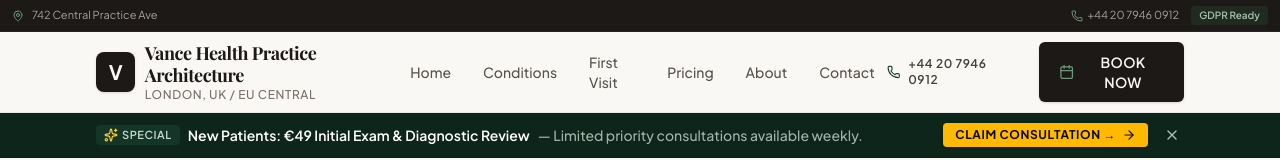
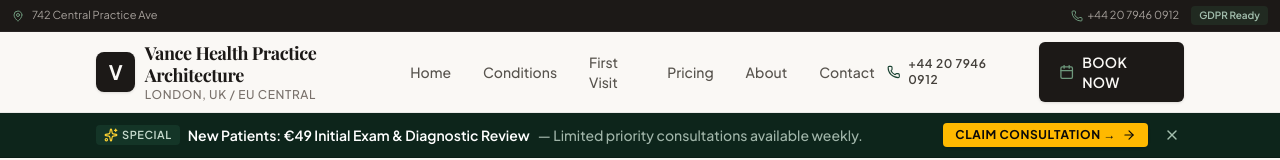
Before and after one commit to drealslick/Chiropractor-web-demo, a React (Vite) app: page / in a window 1280 px wide. Shown: the top 160 px of the page. Built offline with nearby package versions, Linux system fonts and the light colour scheme; no server answers; the database is empty; a web font is replaced by a local one.

Commit message:
Update Navbar.tsx

```diff
--- a/src/components/Navbar.tsx
+++ b/src/components/Navbar.tsx
@@ -71,14 +71,27 @@ export const Navbar: React.FC<NavbarProps> = ({ onBookClick }) => {
             <span>{clinic.phone}</span>
           </a>
 
-          <button
-            onClick={onBookClick}
-            id="nav-book-now-button"
-            className="inline-flex items-center justify-center gap-2 px-4 py-2 sm:px-5 sm:py-2.5 bg-stone-900 hover:bg-emerald-900 text-stone-50 text-xs sm:text-sm font-semibold tracking-wide rounded-md shadow-sm transition-all active:scale-[0.98] cursor-pointer"
-          >
-            <Calendar className="w-4 h-4 text-emerald-400" />
-            <span>{clinic.navButtonText || "BOOK NOW"}</span>
-          </button>
+                    {clinic.externalBookingUrl ? (
+            <a
+              href={clinic.externalBookingUrl}
+              target="_blank"
+              rel="noreferrer"
+              id="nav-book-now-button"
+              className="inline-flex items-center justify-center gap-2 px-4 py-2 sm:px-5 sm:py-2.5 bg-stone-900 hover:bg-emerald-900 text-stone-50 text-xs sm:text-sm font-semibold tracking-wide rounded-md shadow-sm transition-all active:scale-[0.98]"
+            >
+              <Calendar className="w-4 h-4 text-emerald-400" />
+              <span>{clinic.navButtonText || "BOOK NOW"}</span>
+            </a>
+          ) : (
+            <a
+              href={`tel:${clinic.phoneRaw || clinic.phone}`}
+              id="nav-book-now-button"
+              className="inline-flex items-center justify-center gap-2 px-4 py-2 sm:px-5 sm:py-2.5 bg-stone-900 hover:bg-emerald-900 text-stone-50 text-xs sm:text-sm font-semibold tracking-wide rounded-md shadow-sm transition-all active:scale-[0.98]"
+            >
+              <Calendar className="w-4 h-4 text-emerald-400" />
+              <span>{clinic.navButtonText || "BOOK NOW"}</span>
+            </a>
+          )}
 
           {/* Mobile Hamburger Button */}
           <button
```
